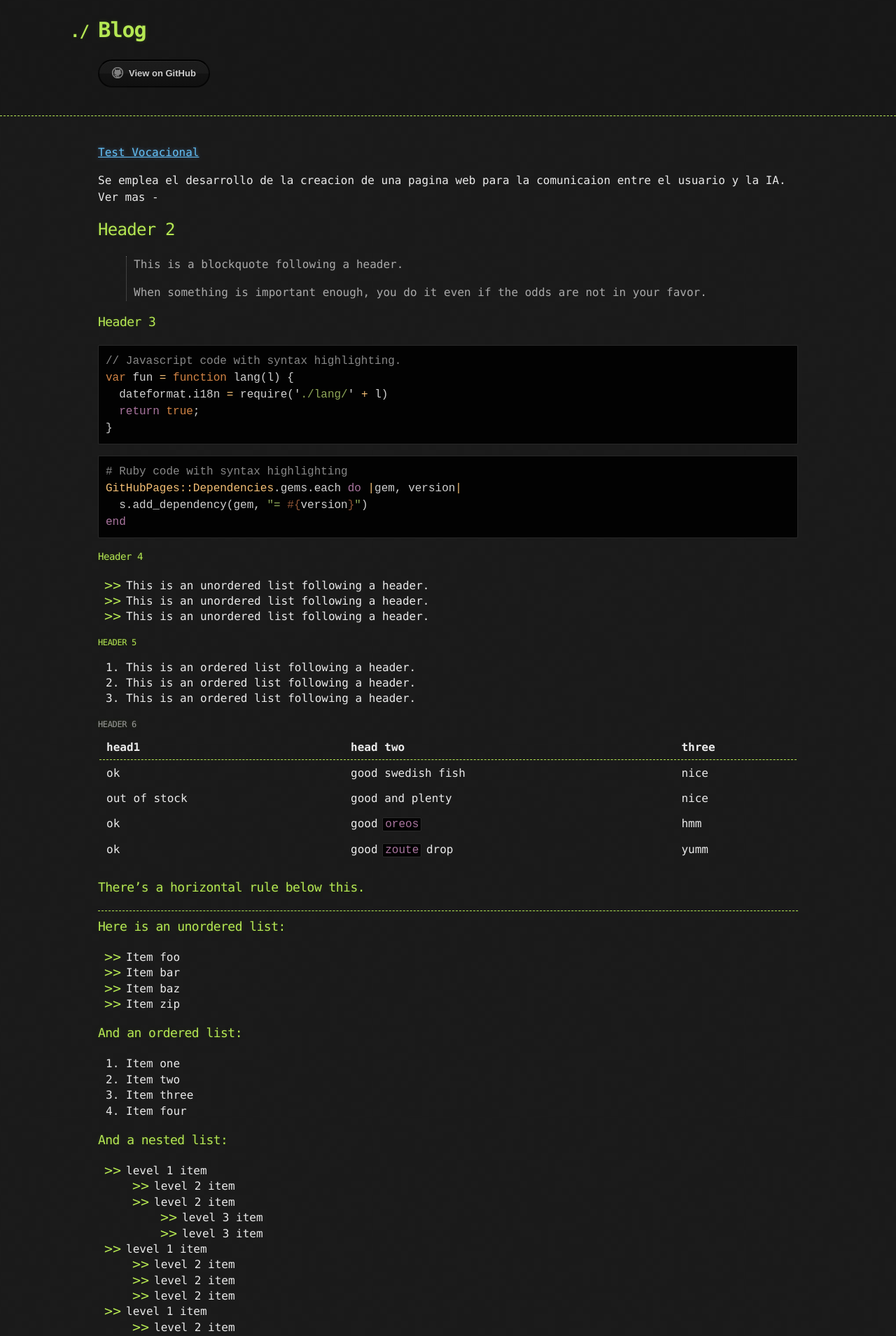
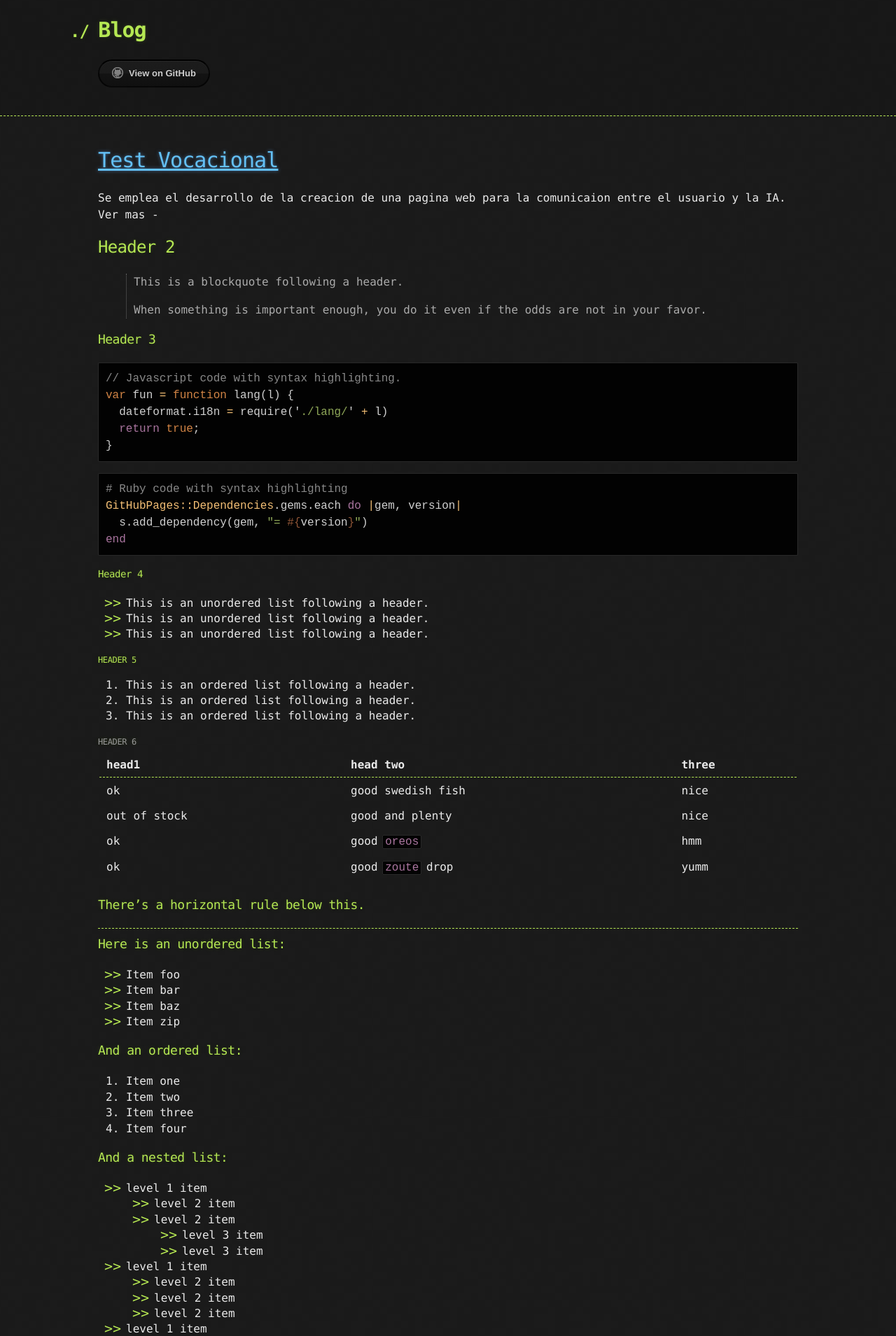
Before and after one commit to NinjaDiaz007/Blog, a Jekyll site: the page built from index.md, in a window 1280 px wide. Shown: the top 1909 px of the page at 70% size. Built offline with Jekyll 4.4.1, drawn with Linux system fonts in a browser that asks for light colours; the repository's description, which GitHub fills in, is left out; our own code applies the rules of GitHub Pages for plain Markdown files.

Commit message:
Add files via upload

```diff
--- a/index.md
+++ b/index.md
@@ -2,7 +2,7 @@
 layout: default
 ---
 
-[Test Vocacional](./test-vocacional.html)
+# [Test Vocacional](./test-vocacional.html)
 
 Se emplea el desarrollo de la creacion de una pagina web para la comunicaion entre el usuario y la IA. Ver mas -
 
```
